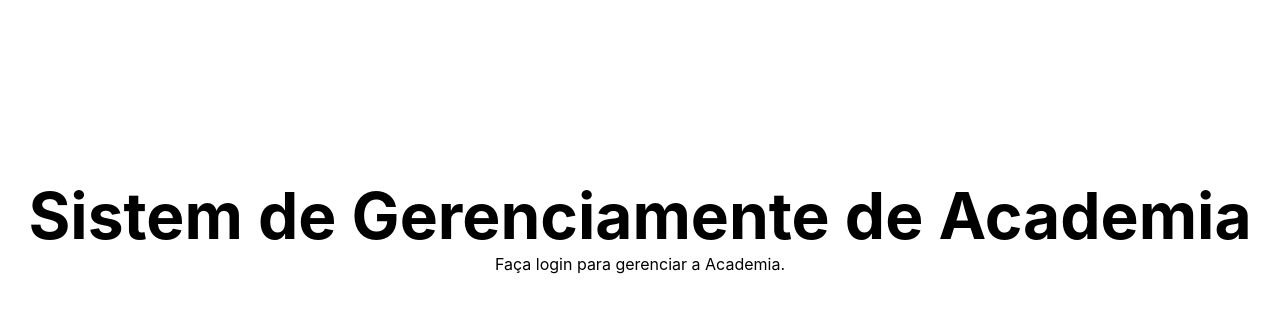
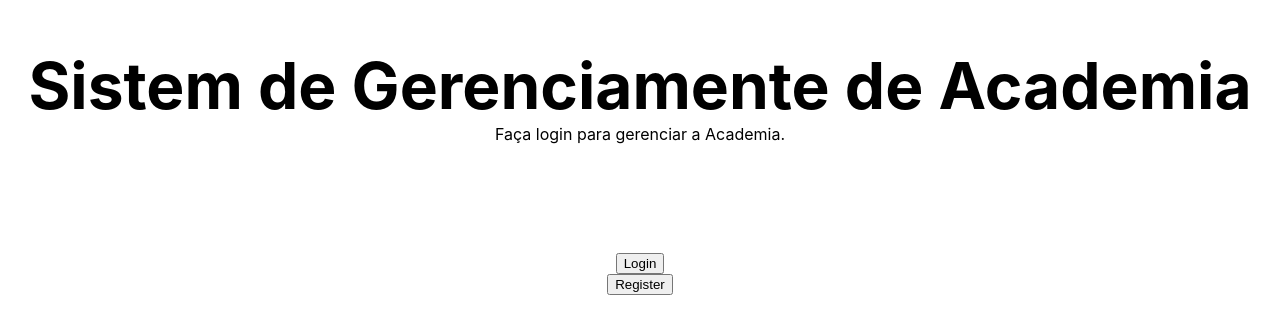
Before and after one commit to Tech-Priest1/frontEndReact, a React (Create React App) app in the folder academia/: page / in a window 1280 px wide. Shown: the part 175-508 px from the top of the page. Built offline with nearby package versions, Linux system fonts and the light colour scheme.

Commit message:
adding buttons to home

```diff
--- a/academia/src/home/home.js
+++ b/academia/src/home/home.js
@@ -41,7 +41,15 @@
       </div>
       <div>
         {loggedIn && <div>Bem vindo, {email}!</div>}
-        {!loggedIn && <div>Faça login para gerenciar a Academia.</div>}
+        {!loggedIn && (
+    <div>
+      <div>Faça login para gerenciar a Academia.</div>
+      <div className="buttonContainer">
+        <button type="button"  onClick={() => navigate('/login')}>Login</button>
+        <button type="button"  onClick={() => navigate('/register')}>Register</button>
+      </div>
+    </div>
+  )}
       </div>
       {loggedIn && (
         <div>
```
